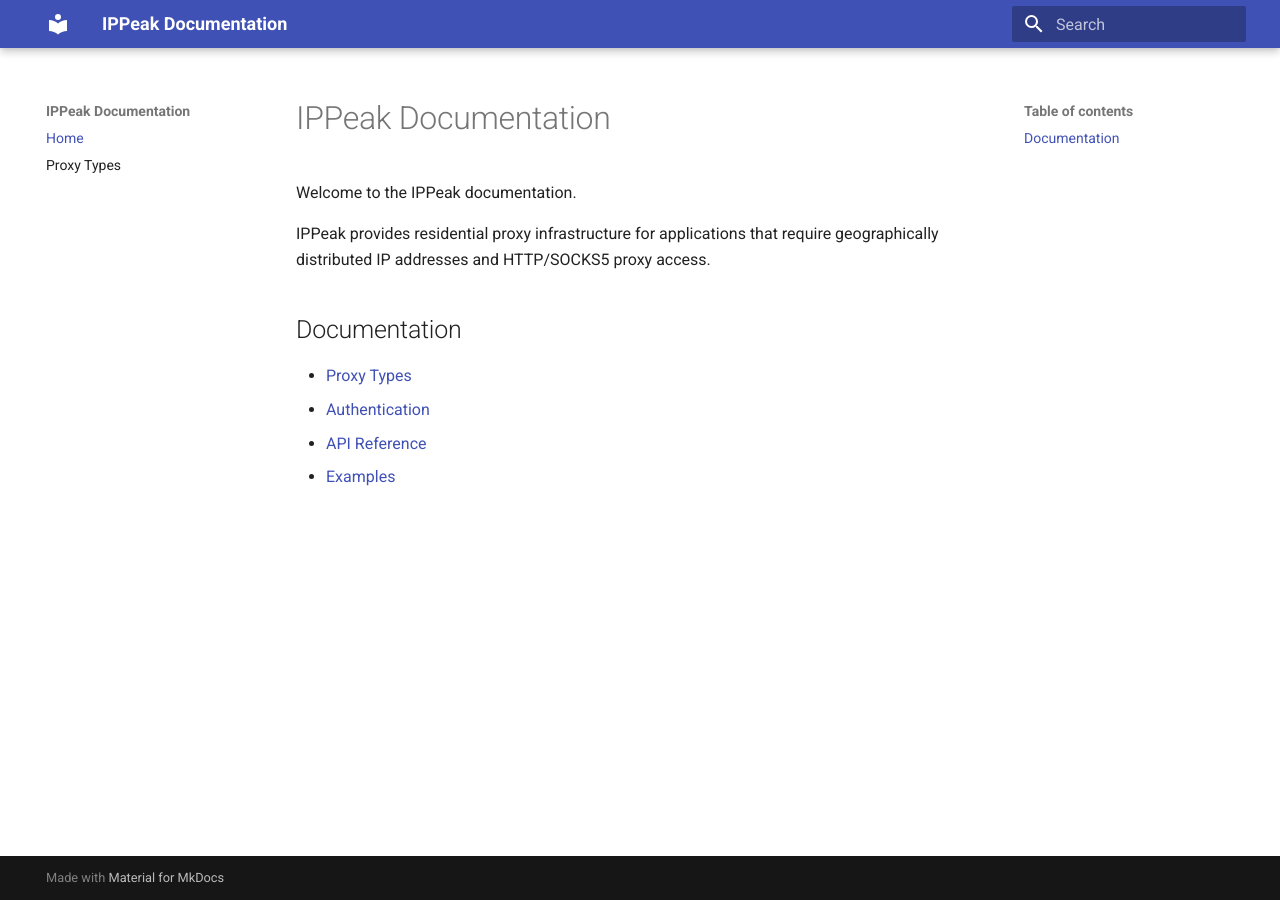
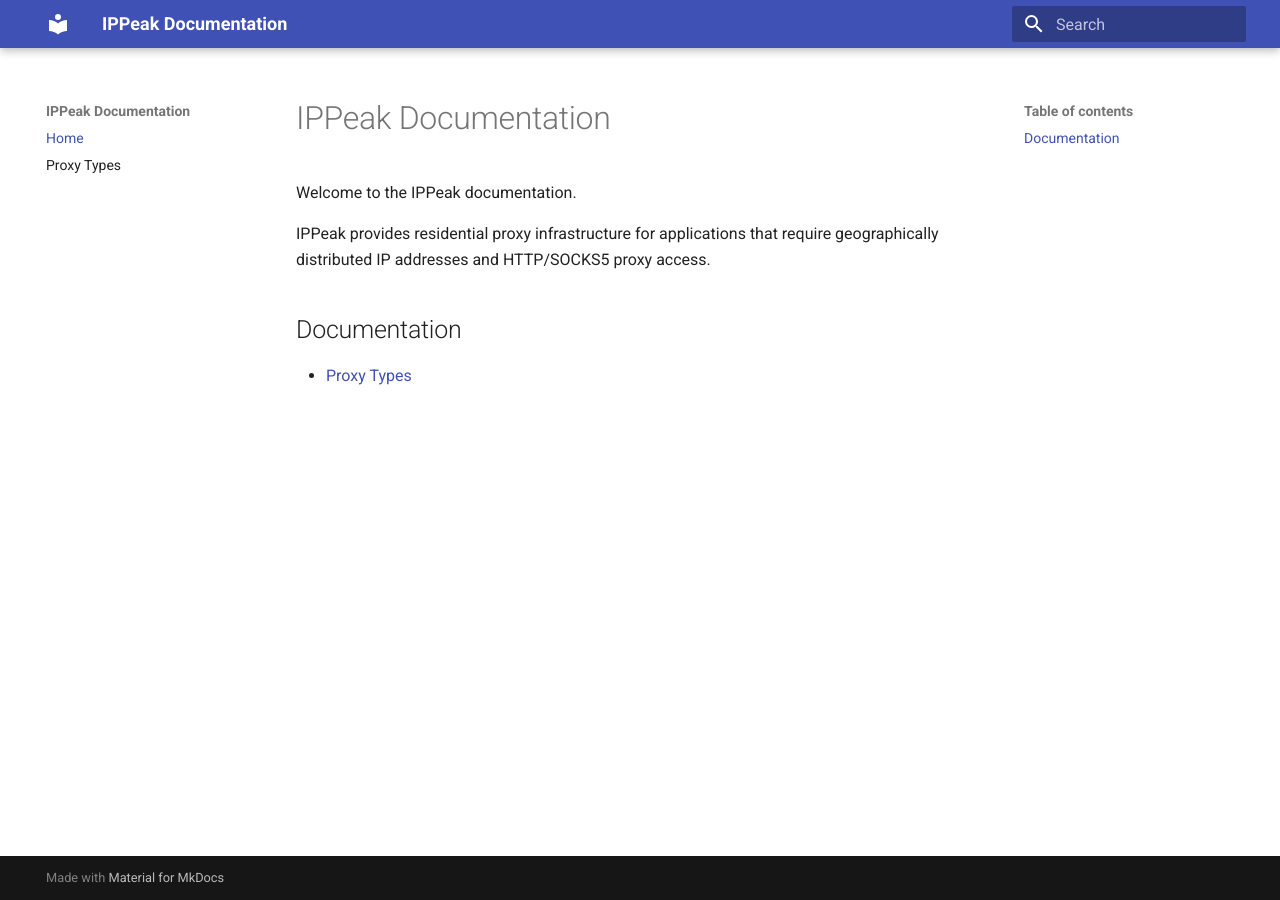
Before and after one commit to IPPeak/ippeak-proxy, an MkDocs documentation site: the page built from docs/index.md, in a window 1280 px wide. Built offline with MkDocs 1.6.1 and Material for MkDocs 9.7.7, drawn with Linux system fonts in a browser that asks for light colours.

Commit message:
Update index.md

```diff
--- a/docs/index.md
+++ b/docs/index.md
@@ -7,6 +7,3 @@
 ## Documentation
 
 - [Proxy Types](proxy-types.md)
-- [Authentication](authentication.md)
-- [API Reference](api.md)
-- [Examples](examples.md)
```
